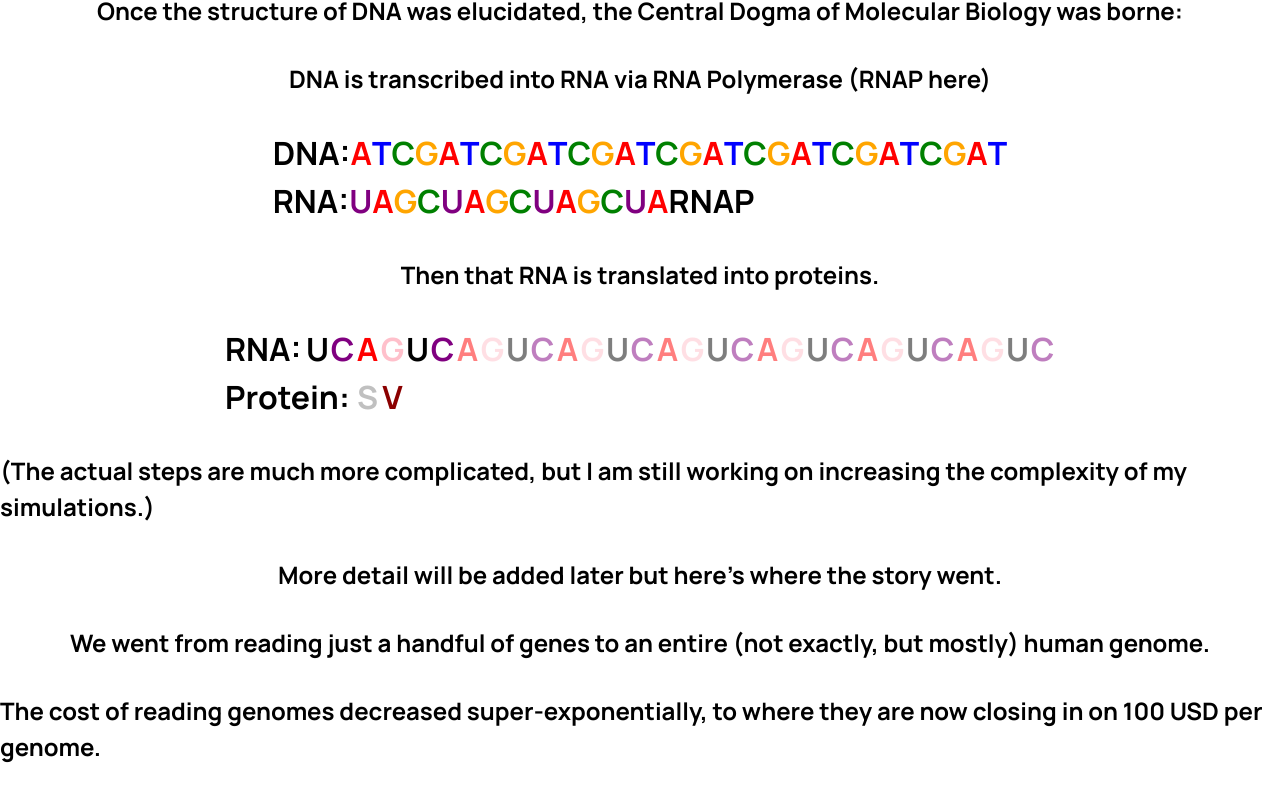
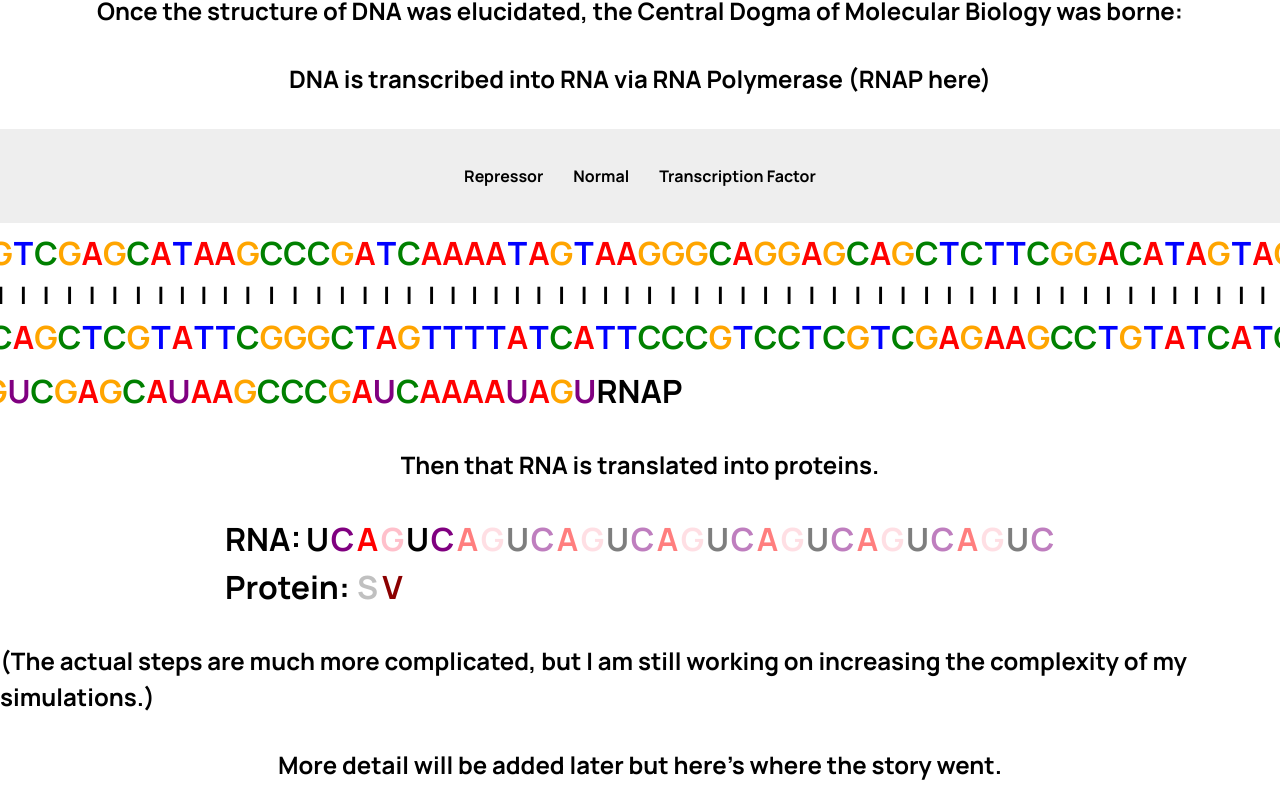
Before and after one commit to jrin771/biofaq, a Next.js app: page / in a window 1280 px wide. Shown: the part 6514-7315 px from the top of the page. Built offline with nearby package versions, Linux system fonts and the light colour scheme.

Commit message:
added hbonds and repressor/transcription factors

```diff
--- a/components/Transcription.tsx
+++ b/components/Transcription.tsx
@@ -25,10 +25,25 @@ const transcriptionMap: TranscriptionMap = {
   'G': 'C'
 };
 
+const complementMap: TranscriptionMap = {
+  'A': 'T',
+  'T': 'A',
+  'C': 'G',
+  'G': 'C'
+};
+
 const Transcription: React.FC = () => {
   const [dnaIndex, setDnaIndex] = useState<number>(0);
+  const [speed, setSpeed] = useState<number>(150);
   const [rnaStrand, setRnaStrand] = useState<string[]>([]);
-  const dnaStrand: string[] = Array.from({ length: 30 }, (_, i) => ['A', 'T', 'C', 'G'][i % 4]);
+  const [dnaStrand, setDnaStrand] = useState<string[]>([]);
+  const [complementStrand, setComplementStrand] = useState<string[]>([]);
+
+  useEffect(() => {
+    const newDnaStrand: string[] = Array.from({ length: 100 }, (_, i) => ['A', 'T', 'C', 'G'][Math.floor(Math.random() * 4)]);
+    setDnaStrand(newDnaStrand);
+    setComplementStrand(newDnaStrand.map((base) => complementMap[base]));
+  }, []);
 
   useEffect(() => {
     const timer = setInterval(() => {
@@ -40,14 +55,28 @@ const Transcription: React.FC = () => {
         setDnaIndex(0);
         setRnaStrand([]);
       }
-    }, 50);
+    }, speed);
 
     return () => clearInterval(timer);
-  }, [dnaIndex]);
+  }, [dnaIndex, speed, dnaStrand]);
 
-  const renderBase = (base: string, index: number) => (
-    <span key={index} style={{ color: baseColors[base], fontSize: '2em' }}>
+  const renderBase = (base: string) => (
+    <span style={{ color: baseColors[base], fontSize: '2em' }}>
       {base}
+    </span>
+  );
+
+  const renderBond = () => (
+    <span style={{ color: 'black', fontSize: '1.5em', margin: '0' }}>
+      |
+    </span>
+  );
+
+  const renderBasePair = (base: string, index: number) => (
+    <span key={index} style={{ display: 'flex', flexDirection: 'column', alignItems: 'center', margin: '0' }}>
+      {renderBase(complementMap[base])}
+      {renderBond()}
+      {renderBase(base)}
     </span>
   );
 
@@ -62,16 +91,25 @@ const Transcription: React.FC = () => {
     alignItems: 'center'
   };
 
+  const changeSpeed = (newSpeed: number) => {
+    setSpeed(newSpeed);
+  };
+
   return (
-    <div>
+      <div>
+        <div style={{ padding: '20px', backgroundColor: '#eee', textAlign: 'center' }}>
+          <button onClick={() => changeSpeed(250)} style={{ margin: '5px', padding: '10px', fontSize: '1em' }}>Repressor</button>
+          <button onClick={() => changeSpeed(150)} style={{ margin: '5px', padding: '10px', fontSize: '1em' }}>Normal</button>
+          <button onClick={() => changeSpeed(50)} style={{ margin: '5px', padding: '10px', fontSize: '1em' }}>Transcription Factor</button>
+        </div>
       <div style={centeredStyle}>
-        <span style={labelStyle}>DNA: </span>
-        {dnaStrand.map((base, index) => renderBase(base, index))}
+        <span style={labelStyle}>DNA Base Pairs: </span>
+        {dnaStrand.map((base, index) => renderBasePair(base, index))}
       </div>
       <div style={centeredStyle}>
         <span style={labelStyle}>RNA: </span>
-        {Array.from({ length: 30 }, (_, i) => (
-          i < rnaStrand.length ? renderBase(rnaStrand[i], i) : <span key={i} style={{ fontSize: '2em' }}> </span>
+        {Array.from({ length: 100 }, (_, i) => (
+          i < rnaStrand.length ? renderBase(rnaStrand[i]) : <span key={i} style={{ fontSize: '2em' }}> </span>
         ))}
         <span style={{ fontSize: '2em', visibility: dnaIndex < dnaStrand.length ? 'visible' : 'hidden' }}>RNAP</span>
       </div>
```
